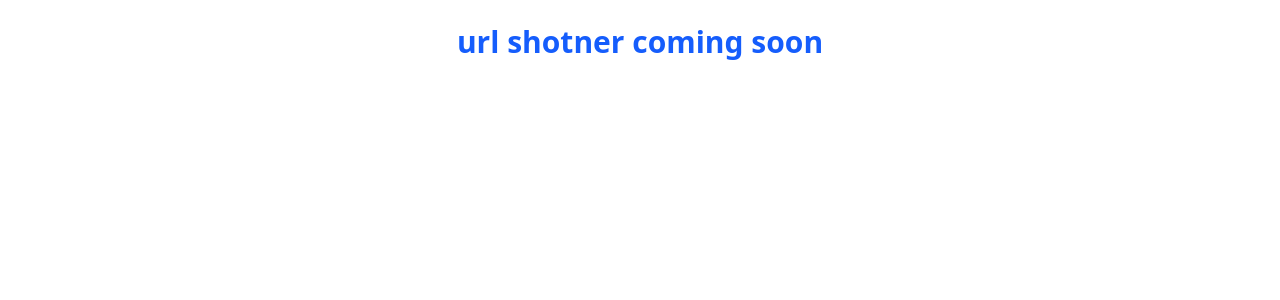
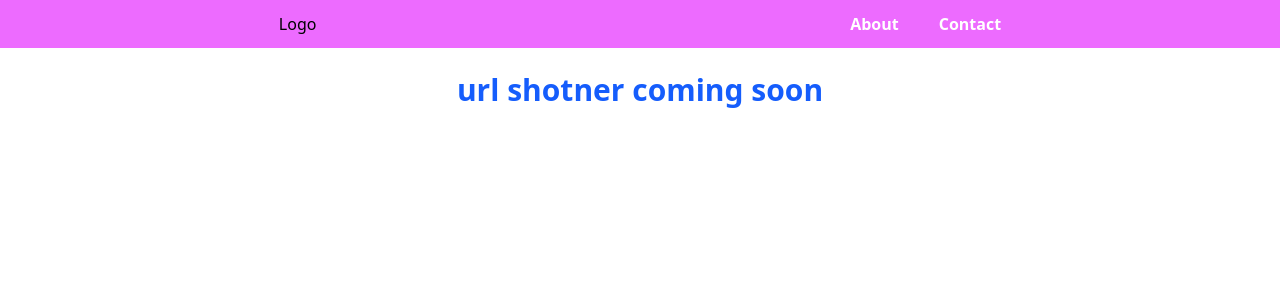
Before and after one commit to Shubhamsharma2002/Urlshotnerbyshubh, a Next.js app: page / in a window 1280 px wide. Shown: the top 300 px of the page. Built offline with nearby package versions, Linux system fonts and the light colour scheme.

Commit message:
navbar code done

```diff
--- a/Components/Navbar.jsx
+++ b/Components/Navbar.jsx
@@ -2,7 +2,16 @@ import React from 'react'
 
 function Navbar() {
   return (
-    <div>Navbar</div>
+    <div className='p-3 bg-fuchsia-400 flex justify-around'>
+        <div>
+        <p>Logo</p>
+
+        </div>
+       <div className='flex gap-10 text-white font-semibold'>
+        <p>About</p>
+        <p>Contact</p>
+        </div>
+    </div>
   )
 }
 
--- a/app/page.jsx
+++ b/app/page.jsx
@@ -1,9 +1,14 @@
+import Navbar from "@/Components/Navbar";
 
 
 export default function Home() {
   return (
-          <div className="text-blue-600 text-center font-bold mt-6 text-3xl">
+           <>
+           <Navbar/>
+           <div className="text-blue-600 text-center font-bold mt-6 text-3xl">
                  url shotner coming soon
-          </div>
+           </div>
+           </>
+
   );
 }
```
